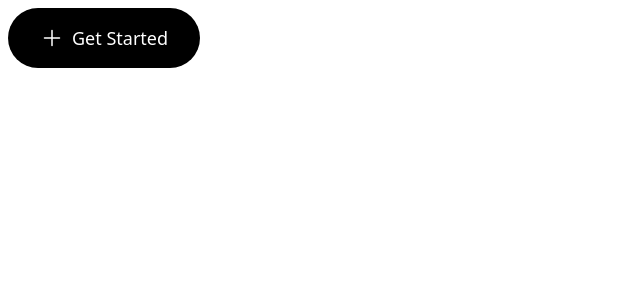
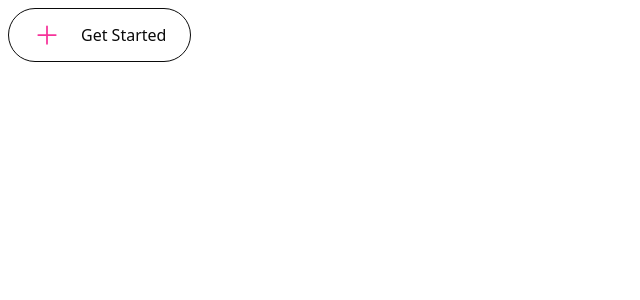
Before and after one commit to evondev/react-in-depth, a React (Vite) app: page / in a window 1280 px wide. Shown: the top 300 px of the page, without its empty margins (0-640 px from the left). Built offline with nearby package versions, Linux system fonts and the light colour scheme; the HTML template or start-up script is replaced by a standard one.

Commit message:
lesson18: button with icon part2

```diff
--- a/src/App.tsx
+++ b/src/App.tsx
@@ -5,11 +5,12 @@ function App() {
   return (
     <>
       <ButtonWithIconProblemSolution
-        iconLeft={<IconPlus />}
-        size="lg"
-        variant="secondary"
+        iconLeft={<IconPlus className="stroke-pink-500 size-7" />}
+        size="md"
+        variant="ghost"
+        className="gap-5"
       >
-        Get Started
+        <span>Get Started</span>
       </ButtonWithIconProblemSolution>
     </>
   );
--- a/src/components/re-renders/solution/button-with-icon.tsx
+++ b/src/components/re-renders/solution/button-with-icon.tsx
@@ -1,4 +1,9 @@
-import React, { type HTMLAttributes, type ReactElement } from "react";
+import { cn } from "@/lib/utils";
+import React, {
+  type ComponentProps,
+  type HTMLAttributes,
+  type ReactElement,
+} from "react";
 
 /**
  * variants: "primary" | "secondary" | "ghost"
@@ -10,7 +15,8 @@ import React, { type HTMLAttributes, type ReactElement } from "react";
  */
 type ButtonVariants = "primary" | "secondary" | "ghost";
 type ButtonSizes = "sm" | "md" | "lg";
-export interface ButtonWithIconProblemSolutionProps {
+export interface ButtonWithIconProblemSolutionProps
+  extends ComponentProps<"button"> {
   isLoading?: boolean;
   variant: ButtonVariants;
   iconLeft?: ReactElement<HTMLAttributes<HTMLElement>, string>;
@@ -27,11 +33,20 @@ export default function ButtonWithIconProblemSolution({
   iconRight,
   variant,
   size,
+  isDisabled,
+  className,
+  ...props
 }: ButtonWithIconProblemSolutionProps) {
   const variantsClassNames: Record<ButtonVariants, string> = {
     ghost: "border border-current",
     primary: "text-white bg-blue-500",
     secondary: "text-white bg-black",
+  };
+
+  const iconVariantsClassNames: Record<ButtonVariants, string> = {
+    ghost: "stroke-blue-400",
+    primary: "stroke-white",
+    secondary: "stroke-white",
   };
 
   const iconSizesClassNames: Record<ButtonSizes, string> = {
@@ -46,17 +61,39 @@ export default function ButtonWithIconProblemSolution({
     lg: "py-4 px-8 text-lg",
   };
 
-  const leftIconCloned = iconLeft
+  const { className: iconLeftClassName, ...iconLeftOtherProps } =
+    iconLeft?.props || {};
+
+  // const iconLeftPropsDemo = {
+  //   className: "",
+  //   abc: "",
+  //   xyz: ""
+  // }
+  // const {className, ...otherProps} = iconLeftPropsDemo;
+  // {abc: "", xyz: ""}
+
+  const iconLeftCloned = iconLeft
     ? React.cloneElement(iconLeft, {
-        className: iconSizesClassNames[size],
+        className: cn(
+          iconSizesClassNames[size],
+          iconVariantsClassNames[variant],
+          iconLeftClassName
+        ),
+        ...iconLeftOtherProps,
       })
     : null;
 
   return (
     <button
-      className={`inline-flex items-center py-3 px-6 rounded-full cursor-pointer gap-2 ${variantsClassNames[variant]} ${sizesClassNames[size]}`}
+      className={cn(
+        "flex items-center py-3 px-6 rounded-full cursor-pointer gap-2",
+        variantsClassNames[variant],
+        sizesClassNames[size],
+        className
+      )}
+      {...props}
     >
-      {leftIconCloned}
+      {iconLeftCloned}
       {children}
       {iconRight}
     </button>
--- a/src/components/re-renders/solution/icon-plus.tsx
+++ b/src/components/re-renders/solution/icon-plus.tsx
@@ -2,7 +2,7 @@ import type { ComponentProps } from "react";
 
 export interface IconPlusProps extends ComponentProps<"svg"> {}
 
-export default function IconPlus(props: IconPlusProps) {
+export default function IconPlus({ ...props }: IconPlusProps) {
   return (
     <svg
       xmlns="http://www.w3.org/2000/svg"
@@ -10,7 +10,7 @@ export default function IconPlus(props: IconPlusProps) {
       viewBox="0 0 24 24"
       strokeWidth={1.5}
       stroke="currentColor"
-      className="w-6 h-6"
+      className="size-6"
       {...props}
     >
       <path
```
